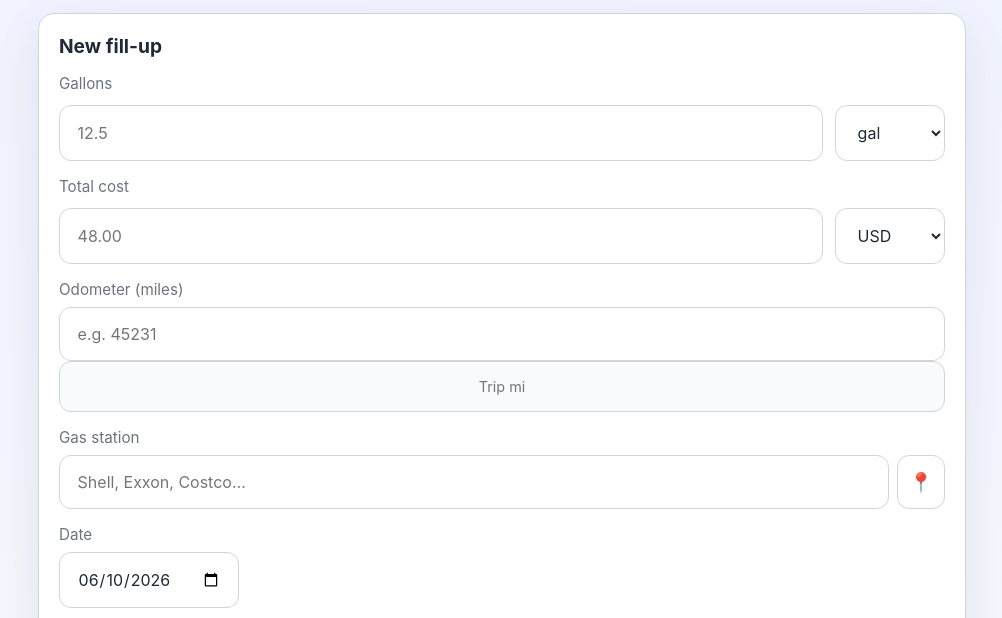
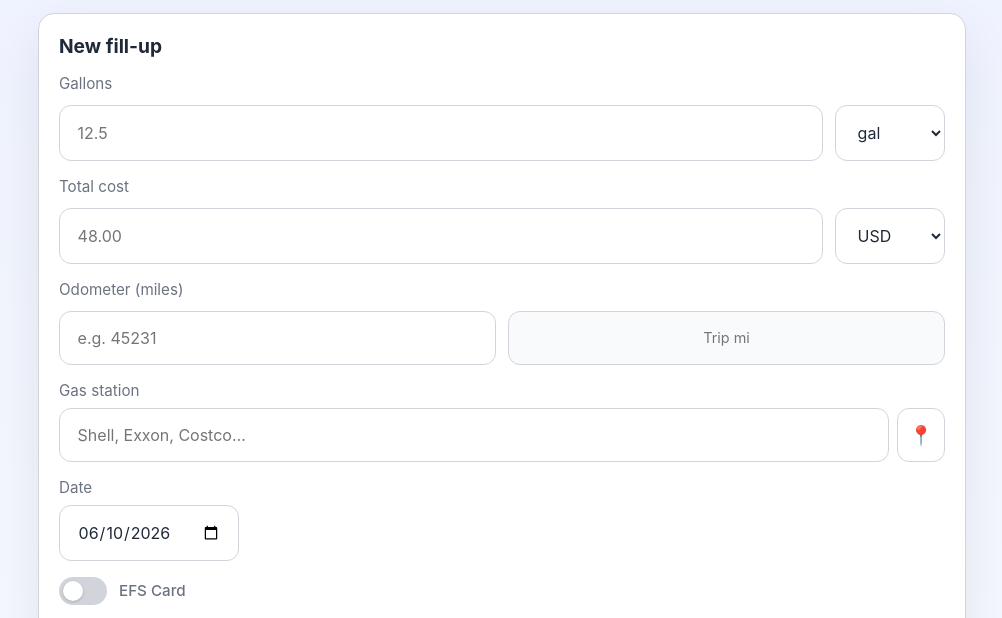
Before and after one commit to RoccoCohen/gas-tracker, a plain HTML site: page index.html in a window 1280 px wide. Shown: the part 149-767 px from the top of the page, without its empty margins (138-1140 px from the left). Drawn offline with Linux system fonts and the light colour scheme; no server answers.

Commit message:
Fix trip miles field side-by-side layout
Co-Authored-By: Claude Sonnet 4.6 <noreply@anthropic.com>

```diff
--- a/index.html
+++ b/index.html
@@ -50,7 +50,7 @@
             <div id="usd-hint" class="usd-hint" hidden></div>
           </div>
 
-          <div class="row">
+          <div class="row split">
             <label for="miles">Odometer (miles)</label>
             <div class="input-group">
               <input id="miles" name="miles" type="text" inputmode="numeric" pattern="[0-9]*" placeholder="e.g. 45231" />
```
